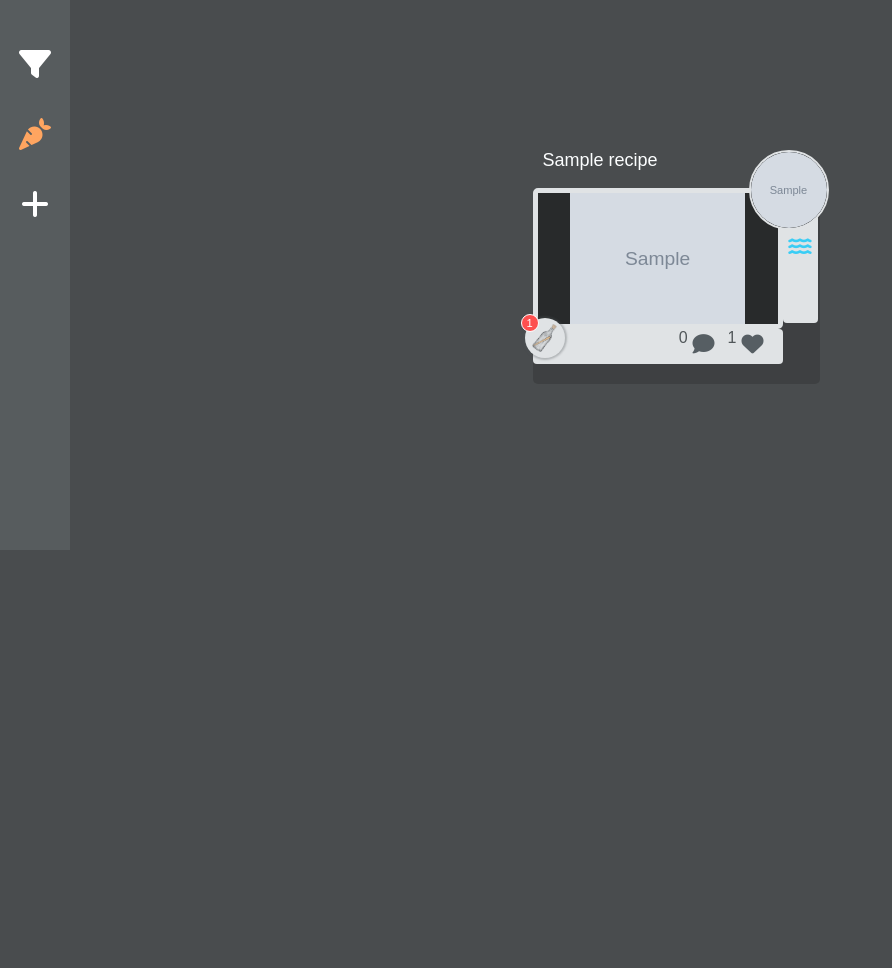
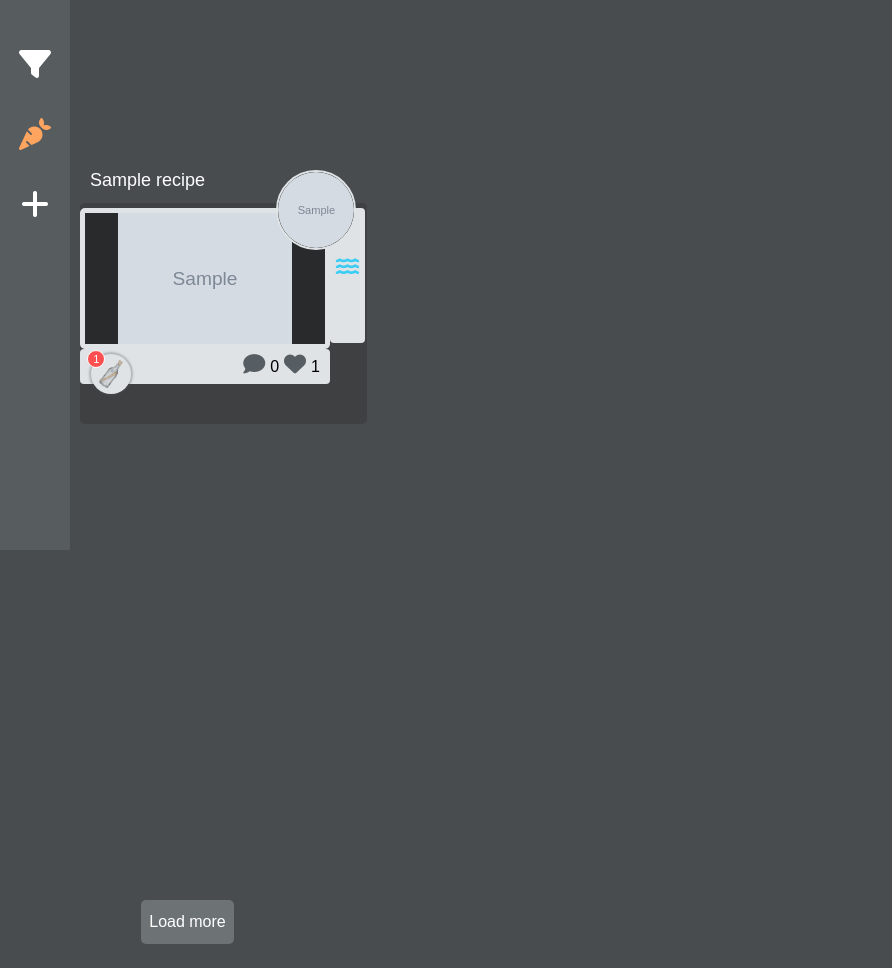
Before and after one commit to KevinBjarnemark/bottle-post-recipes, a Django app: page / in a window 1280 px wide. Shown: the part 250-1218 px from the top of the page, without its empty margins (0-892 px from the left). Before the commit the page ends 800 px from the top, so only its background shows below. Run offline with Django 5.2, Linux system fonts and the light colour scheme; a user stored in the database is signed in; tables that the repository leaves empty hold one stand-in row (values such as "Sample post"); grey boxes marked "Sample" are stand-in pictures; data that the repository does not hold is empty; some libraries are stand-ins or nearby versions.

Commit message:
Added functionality to load recipes in batches + testing and finetuning

```diff
--- a/apps/pages/home/urls.py
+++ b/apps/pages/home/urls.py
@@ -1,7 +1,8 @@
 from django.urls import path
 from . import views
-from .views import home
+from .views import home, load_recipes
 
 urlpatterns = [
     path('', home, name='home'),
+    path('load_recipes/', views.load_recipes, name='load_recipes'),
 ]
--- a/apps/pages/home/views.py
+++ b/apps/pages/home/views.py
@@ -3,8 +3,10 @@ from apps.users.models import Profile
 from apps.pages.create_recipe.models import Recipe
 import json
 from django.core.serializers import serialize
+from django.core.paginator import Paginator
+from django.http import JsonResponse
 
-def get_user_profile(request):
+def load_user_profile(request):
     # Default profile
     user_profile = {
         'vegan_mode': False,
@@ -16,18 +18,52 @@ def get_user_profile(request):
         }
     return user_profile
 
+
+def load_recipes(request):
+    """Loads public recipes in batches and order in
+    the following order:
+
+    bottle_posted_count, likes, created_at"""
+
+    batch = 6
+    page_number = request.GET.get('page')
+    # NOTE! Do not remove '-created' at as it is ensuring consistent
+    # order and may cause duplicated key issues in the frontend
+    recipes = Recipe.objects.filter(public=True).order_by('-bottle_posted_count', '-likes', '-created_at')
+    total_recipes = recipes.count()
+    paginator = Paginator(recipes, batch)
+    page = paginator.get_page(page_number)
+
+    # Send necessary fields for frontend rendering
+    data = [
+        {
+            'id': recipe.id,
+            'title': recipe.title,
+            'bottle_posted_count': recipe.bottle_posted_count,
+            'likes': recipe.likes,
+            'in_ocean': recipe.in_ocean,
+            'image': recipe.image.url if recipe.image else None,
+            'user_image': recipe.user.profile.image.url if recipe.user.profile.image else None,
+            'vegan': recipe.vegan,
+        }
+        for recipe in page.object_list
+    ]
+
+    return JsonResponse(
+        {
+            'recipes' : data,
+            'total_recipes': total_recipes,
+            'batch': batch,
+        },
+        safe=False
+    )
+
 def home(request):
-    recipes = Recipe.objects.all()
-    user_profile = get_user_profile(request)
-
-    recipes_json = serialize('json', recipes)
-
+    user_profile = load_user_profile(request)
 
     return render(request, 'pages/home/home.html',
         {
             'vegan_mode': user_profile['vegan_mode'],
             'user_profile': json.dumps(user_profile),
-            'recipes': recipes,
-            'recipesJSON': json.dumps(recipes_json),
         }
     )
--- a/package.json
+++ b/package.json
@@ -17,6 +17,8 @@
   "devDependencies": {
     "@babel/core": "^7.25.2",
     "@babel/preset-env": "^7.25.3",
+    "@testing-library/dom": "^10.4.0",
+    "@testing-library/jest-dom": "^6.5.0",
     "babel-jest": "^29.7.0",
     "jest": "^29.7.0",
     "jest-environment-jsdom": "^29.7.0"
--- a/static/css/style.css
+++ b/static/css/style.css
@@ -12,6 +12,7 @@
 button {
     background-color: transparent;
     border: 0 transparent;
+    border-radius: 5px;
 }
 
 .hidden-heading {
@@ -150,7 +151,12 @@ body {
     align-items: flex-start;
     flex-wrap: wrap;
     /* Take the left sidebar into account */
-    width: calc(80% - 70px);
+    width: calc(100% - 70px);
+}
+
+.feed section {
+    /* Force recipe padding after flex-wrap */
+    padding: 40px 10px
 }
 
 /* Sidebar as id, since it might be targeted with js later */
@@ -241,3 +247,12 @@ body {
     color: #ffffff;
     border: 1px solid #ffffff;
 }
+
+.load-recipes-button {
+    background-color: #6d7375;
+    padding: 10px 0;
+}
+
+.load-recipes-button:hover {
+    background-color: #747b7e;
+}
--- a/static/js/create_recipe.js
+++ b/static/js/create_recipe.js
@@ -6,8 +6,6 @@ document.addEventListener("DOMContentLoaded", function() {
     const initialData = {
         formData: JSON.parse(document.getElementById('form_data').textContent),
     }
-
-    console.log(initialData)
 
     // Targeted HTML elements
     const globalHTML = {
--- a/static/js/feed.js
+++ b/static/js/feed.js
@@ -4,33 +4,48 @@ document.addEventListener("DOMContentLoaded", function() {
     // Data loaded from db
     const initialData = {
         userProfileData: JSON.parse(document.getElementById('user-profile-data').textContent),
-        recipesData: JSON.parse(document.getElementById('recipesJSON-data').textContent),
     }
     // Targeted HTML elements
     const globalHTML = {
+        feed: document.getElementById('feed'),
         veganButton: document.getElementById('vegan-mode-button'),
         veganIcon: document.getElementById('vegan-mode-icon'),
         hintWindow: document.getElementById('hint-window'),
         hintWindowText: document.getElementById('hint-window-text'),
         veganStatusText: document.querySelector('h2'),
+        loadRecipesButton: document.getElementById('load-recipes-button'),
     };
 
     // Global states
     let globalVariables = {
         veganMode: initialData.userProfileData.vegan_mode,
-        recipes: JSON.parse(initialData.recipesData),
         hintWindowTimer: null,
+        recipes: [],
+        total_recipes: 0,
     };
 
     // Set initial states
     setInitialStates(globalHTML, globalVariables);
-    // This prevents non-vegan recipes showing on load
-    filterVeganRecipes(globalVariables);
 
-    // Listeners
+    // Listener (load recipes in groups)
+    let page = 1;
+    globalHTML.loadRecipesButton.addEventListener("click", async () => {
+        page++; // Increment page number
+        await getRecipePage(page, globalHTML, globalVariables);
+    });
+
+    // Listener (toggle vegan mode button)
     globalHTML.veganButton.addEventListener("click", () => {
         toggleVeganMode(globalHTML, globalVariables)});
     });
+
+const getRecipePage = async (page, globalHTML, globalVariables) => {
+    // Fetch recipe 'group'
+    const response = await fetch(`/load_recipes?page=${page}`);
+    const data = await response.json();
+    // Append new recipes to the recipe feed
+    renderRecipes(data, globalHTML, globalVariables);
+};
 
 /**
  *
@@ -45,13 +60,15 @@ const veganModeColor = (veganMode) => {
  * Sets the initial states when the user arrives after a page load.
  *
  */
-const setInitialStates = (globalHTML, globalVariables) => {
-    // Set html
+const setInitialStates = async (globalHTML, globalVariables) => {
+    // Set vegan mode color
     globalHTML.veganIcon.style.color = veganModeColor(globalVariables.veganMode);
+    // Load the first recipe group
+    await getRecipePage(1, globalHTML, globalVariables);
 };
 
 /**
- * Sets the innerHTML of hint_window.html component and clears it after
+ * Sets the innerHTML of hint_window.html component and clear it after
  * 5 seconds.
  *
  * @param {Object}  globalVariables
@@ -77,17 +94,110 @@ const hintWindow = (globalVariables, globalHTML, html) => {
 };
 
 /**
+ * Renders recipes in groups determined by the backend.
+ *
+ * 1. Calculates how many items to render on the last page
+ *
+ * 2. Creates HTML elements for each recipe and displays
+ * them on the recipe feed (but hidden by default in CSS
+ * class)
+ *
+ * 3. Adds the recipes to the global recipe variable
+ *
+ * 4. Filters out vegan recipes and displays the recipes
+ * afterwards
+ *
+ * @param {Object}  data Data from backend {recipes, total_recipes, batch}
+ * @param {Object}   globalHTML
+ * @param {Object}   globalVariables
+ */
+const renderRecipes = (data, globalHTML, globalVariables) => {
+    /*
+        Fix testing issue
+        For some reason JEST tests identify this as
+        something other than an array despite it
+        is already decalred as such.
+    */
+    if (!Array.isArray(globalVariables.recipes)) {
+        globalVariables.recipes = [];
+    }
+
+
+    let recipesToRender = data.batch;
+    const recipeAmount = globalVariables.recipes.length;
+    const totalRecipes = data['total_recipes'];
+    /* If it's the last recipe group, only calculate how
+    many items to render */
+    if (recipeAmount + recipesToRender > totalRecipes){
+        recipesToRender = totalRecipes - recipeAmount;
+    }
+
+    const fetchedRecipes = data.recipes;
+    if (recipesToRender > 0){
+        const limitedFetchedRecipes = fetchedRecipes.slice(0, recipesToRender);
+
+        // Append new recipes to the recipe feed
+        limitedFetchedRecipes.forEach(recipe => {
+            // Create a container for each recipe
+            const recipeContainer = document.createElement('section');
+            recipeContainer.className = 'recipe-item-container recipe-item';
+            recipeContainer.id = `recipe-item-${recipe.id}`;
+
+            // Recipe item
+            recipeContainer.innerHTML = `
+                <h1 class="hidden-heading">${recipe.title}</h1>
+                <div class="flex-column">
+                    <div class="recipe-shadow"></div>
+                    <h4>${recipe.title}</h4>
+                    <button class="absolute-flex right-fib-1 top-fibb-1 recipe-item-user-image-container">
+                        <img src="${recipe.user_image ? recipe.user_image : '/static/images/icons/missing.webp'}" alt="User Profile Picture" />
+                    </button>
+                    <button class="absolute-flex recipe-item-bottle-post-count-container">
+                        <div class="absolute-flex recipe-item-bottle-post-red-count">${recipe.bottle_posted_count}</div>
+                        <img src="/static/images/global/logo.png" alt="Bottle post icon" style="background-color: transparent;" />
+                    </button>
+                    <div class="flex-row">
+                        <div class="flex-column">
+                            <img src="${recipe.image ? recipe.image : '/static/images/icons/missing.webp'}" alt="${recipe.title}">
+                        </div>
+                        <div class="d-flex align-items-start justify-content-center recipe-item-sidebar-right pt-5">
+                            ${recipe.in_ocean ? '<i class="fa-solid fa-water recipe-item-in-ocean-icon"></i>' : ''}
+                        </div>
+                    </div>
+                    <div class="recipe-item-bottom-bar">
+                        <button class="incremental-icon-button"><i class="fa-solid fa-comment"></i><span>0</span></button>
+                        <button class="incremental-icon-button"><i class="fa-solid fa-heart"></i><span>${recipe.likes}</span></button>
+                    </div>
+                </div>
+            `;
+
+            // Append the recipe container to the feed
+            globalHTML.feed.appendChild(recipeContainer);
+            // Push to global variable
+            globalVariables.recipes.push(recipe);
+        });
+
+        // Show recipes based on vegan mode
+        filterVeganRecipes(globalVariables);
+    }else {
+        hintWindow(globalVariables, globalHTML, "<p>All recipes are loaded!</p>");
+    }
+}
+
+/**
  * Toggles the vegan_mode state (in Profile model) and
  * triggers the hint window to display an informative
  * message to the user.
  *
  */
 const filterVeganRecipes = (globalVariables) => {
+   /*  const slicedRecipes = globalVariables.recipes.slice(
+        globalVariables.recipes.length - slice, slice); */
+
         globalVariables.recipes.forEach(i => {
-        const recipeItem = document.getElementById(`recipe-item-${i.pk}`);
-
+            const recipeItem = document.getElementById(`recipe-item-${i.id}`);
             if (globalVariables.veganMode){
-            if (!i.fields.vegan){
+                if (!i.vegan){
                     recipeItem.style.display = "none";
                 }else {
                     recipeItem.style.display = "flex";
@@ -147,4 +257,11 @@ const toggleVeganMode = async (globalHTML, globalVariables) => {
 };
 
 // Export for testing
-export { veganModeColor, setInitialStates, toggleVeganMode };
+export {
+    veganModeColor,
+    setInitialStates,
+    toggleVeganMode,
+    hintWindow,
+    renderRecipes,
+    filterVeganRecipes,
+};
--- a/templates/components/page/recipe_feed.html
+++ /dev/null
@@ -1,75 +0,0 @@
-{% load static %}
-<div class="feed">
-    <!-- Recipes -->
-        {% if recipes %}
-            {% for recipe in recipes %}
-            <!-- Recipe item -->
-            <section
-                id="recipe-item-{{recipe.id}}"
-                class="recipe-item-container recipe-item">
-                <h1 class="hidden-heading">{{ recipe.title }}</h1>
-                <!-- Recipe item container -->
-                <div class="flex-column">
-                    <div class="recipe-shadow"></div>
-                    <!-- Title -->
-                    <h4>{{ recipe.title }}</h4>
-                    <!-- User image -->
-                    <button class="absolute-flex right-fib-1 top-fibb-1
-                        recipe-item-user-image-container">
-                        {% if recipe.user.profile.image %}
-                        <img
-                            src="{{ recipe.user.profile.image.url }}"
-                            alt="User Profile Picture"
-                        />
-                        {% else %}
-                        <img
-                            src="{% static 'images/icons/missing.webp' %}"
-                            alt="Missing icon"
-                        />
-                        {% endif %}
-                    </button>
-                    <!-- Bottle post count -->
-                    <button class="absolute-flex recipe-item-bottle-post-count-container">
-                        <div class="absolute-flex recipe-item-bottle-post-red-count">
-                            {{recipe.bottle_posted_count}}
-                        </div>
-                        <img
-                            src="{% static 'images/global/logo.png' %}"
-                            alt="Bottle post icon"
-                            style="background-color: transparent;"
-                        />
-                    </button>
-                    <!-- Background shadow, image, sidebar, bottom bar -->
-                    <div class="flex-row">
-                        <div class="flex-column">
-                            {% if recipe.image %}
-                            <img src="{{ recipe.image.url }}" alt="{{ recipe.title }}">
-                            {% else %}
-                            <img
-                                src="{% static 'images/icons/missing.webp' %}"
-                                alt="Missing icon"
-                            />
-                            {% endif %}
-                        </div>
-                        <!-- Sidebar (right) -->
-                        <div class="d-flex align-items-start justify-content-center
-                            recipe-item-sidebar-right pt-5">
-                            <!-- In ocean indicator -->
-                            {% if recipe.in_ocean %}
-                                <i class="fa-solid fa-water recipe-item-in-ocean-icon"></i>
-                            {% endif %}
-                        </div>
-                    </div>
-                    <!-- Bottom bar -->
-                    <div class="recipe-item-bottom-bar">
-                        <!-- Comment and like button -->
-                        {% include 'components/buttons/incremental_icon_button.html' with count=0 icon_class="fa-solid fa-comment" %}
-                        {% include 'components/buttons/incremental_icon_button.html' with count=recipe.likes icon_class="fa-solid fa-heart" %}
-                    </div>
-                </div>
-            </section>
-            {% endfor %}
-        {% else %}
-            <h1>No recipes</h1>
-        {% endif %}
-</div>
--- a/templates/pages/home/home.html
+++ b/templates/pages/home/home.html
@@ -8,24 +8,33 @@
 <!-- Hint window -->
 {% include 'components/page/hint_window.html' %}
 
-<div class="feed-container">
-    <!-- Check authentication -->
-    {% if user.is_authenticated %}
-        <!-- Recipe feed -->
-        {% include 'components/page/recipe_feed.html' with recipes=recipes %}
+<!-- Check authentication -->
+{% if user.is_authenticated %}
+    <div class="flex-center flex-column">
+        <div class="feed-container">
+            <!-- Recipe feed -->
+            <div class="feed" id="feed"><!-- Generated content --></div>
+        </div>
+        <!-- Load recipes button -->
+        <button
+            class="load-recipes-button w-25 mb-4 text-white"
+            id="load-recipes-button">
+            Load more
+        </button>
+    </div>
+    <!-- Show guests that a login is required -->
     {% else %}
+    <div class="page-container">
+        <div class="page">
         <!-- Inform that a login is required to explore the app -->
         {% include 'components/user/login_required.html' %}
-    {% endif %}
-</div>
+        </div>
+    </div>
+{% endif %}
 
 <!-- Pass data into js -->
 <script type="application/json" id="user-profile-data">
     {{ user_profile|safe }}
-</script>
-
-<script type="application/json" id="recipesJSON-data">
-    {{ recipesJSON|safe }}
 </script>
 
 <!-- Feed logic -->
```
Also changed, not shown: tests/html/test_roles.py (+0 -3 lines), tests/js/home.test.js (+1 -3 lines), tests/user_stories/iteration_1/js/sprint_1.test.js (added, +73 -0 lines), tests/user_stories/iteration_1/py/test_sprint_1.py (renamed from tests/user_stories/iteration_1/test_sprint_1.py, +2 -7 lines), package-lock.json, tests/user_stories/iteration_1/py/__init__.py (added). Lines whose indentation alone changed are shown as unchanged.
